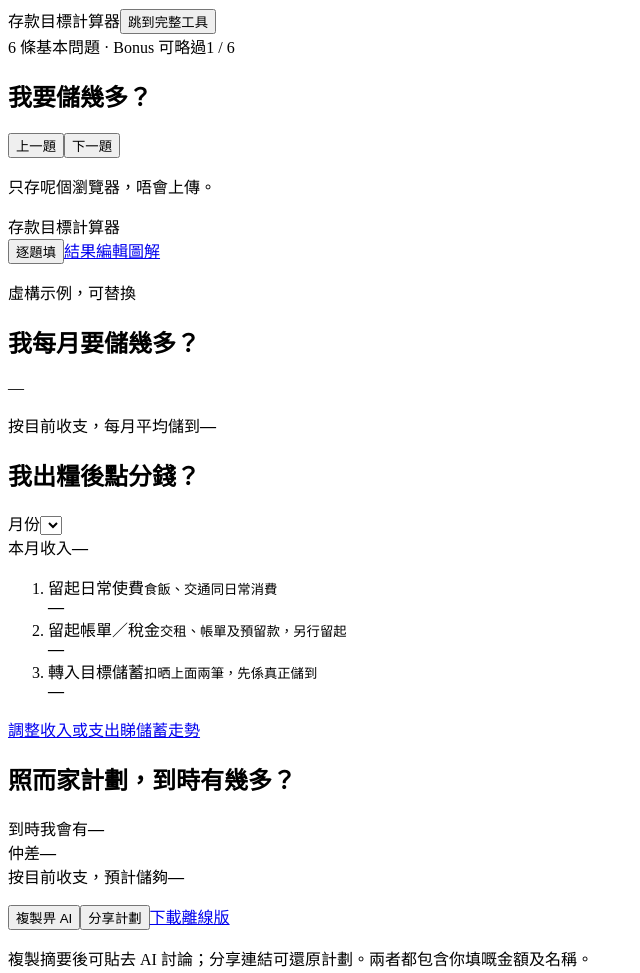
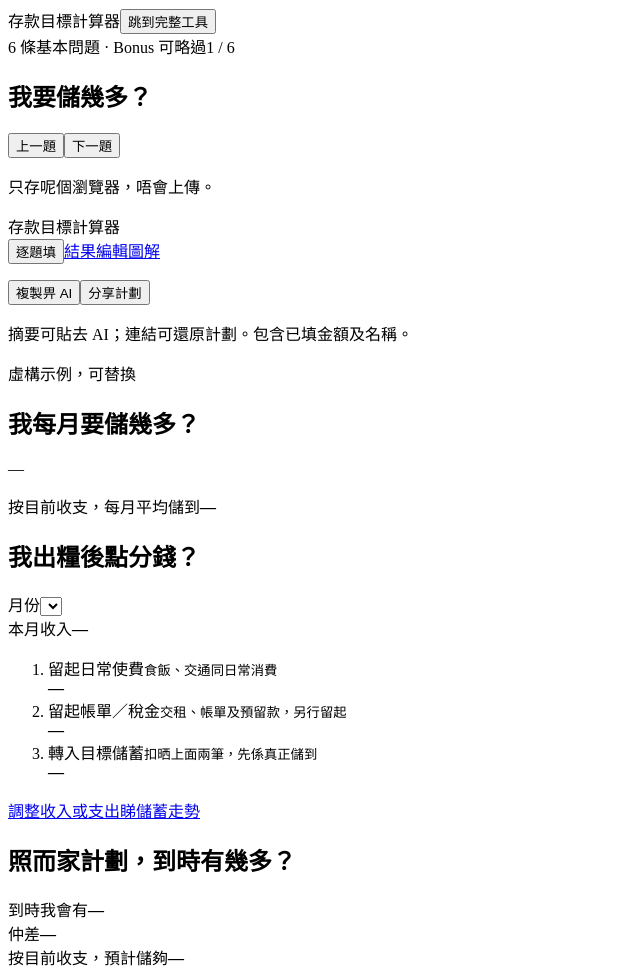
Before and after one commit to tombelieber/savings-goal-calculator, a website: page calculator-page.html in a window 1280 px wide. Shown: the top 973 px of the page, without its empty margins (0-640 px from the left). Drawn offline with Linux system fonts and the light colour scheme.

Commit message:
fix: put plan copy and share actions at the top (#4)

```diff
--- a/calculator-page.html
+++ b/calculator-page.html
@@ -22,6 +22,7 @@
 <header><div class="topbar"><span>存款目標計算器</span><nav aria-label="內容"><button type="button" id="start-quick">逐題填</button><a href="#goal">結果</a><a href="#inputs">編輯</a><a href="#visual-summary">圖解</a></nav></div></header>
 <main><div id="shared-plan-banner" class="share-banner" hidden><p>呢份係朋友分享嘅計劃，未取代我原有設定。</p><div><button type="button" id="keep-shared-plan">用呢份做我嘅計劃</button><button type="button" id="restore-local-plan">返回我的計劃</button></div></div><p id="share-import-note" class="help" role="status"></p><div class="layout"><div class="overview">
 <section class="slide" id="goal" aria-labelledby="goal-title">
+ <div class="utility-actions"><button type="button" id="copy-ai">複製畀 AI</button><button type="button" id="share-plan">分享計劃</button></div><p class="help">摘要可貼去 AI；連結可還原計劃。包含已填金額及名稱。</p><p id="ai-copy-status" class="help" role="status"></p><section id="ai-copy-panel" class="share-panel" aria-label="複製計劃畀 AI" hidden><div class="share-panel-head"><strong>複製計劃畀 AI</strong><button type="button" id="close-ai-copy" aria-label="關閉 AI 摘要">關閉</button></div><label for="ai-plan-text" class="name-label">計劃摘要</label><textarea id="ai-plan-text" rows="8" readonly spellcheck="false"></textarea></section><section id="share-panel" class="share-panel" aria-label="分享此計劃" hidden><div class="share-panel-head"><strong>分享一份可調整嘅計劃</strong><button type="button" id="close-share" aria-label="關閉分享">關閉</button></div><p class="help">連結包含金額及自訂名稱；任何收到連結嘅人都睇到。只喺你複製／傳送時分享。</p><label for="share-link" class="name-label">分享連結</label><input id="share-link" type="text" readonly spellcheck="false"><button type="button" id="copy-share" class="action-primary">複製連結</button><p class="help" id="share-copy-status" role="status"></p></section>
  <span class="badge" id="example-status">虛構示例，可替換</span>
  <h1 id="goal-title" tabindex="-1">我每月要儲幾多？</h1><p class="goal-line" id="goal-line"></p>
  <p class="monthly-amount" id="monthly-required">—</p><p class="help monthly-basis" id="monthly-basis"></p>
@@ -42,7 +43,7 @@
  <div class="track" id="progress" role="progressbar" aria-label="儲蓄目標完成度" aria-valuemin="0" aria-valuemax="100" aria-valuenow="0"><span id="progress-fill"></span></div><div class="gap-row"><span id="gap-label">仲差</span><strong id="shortfall">—</strong></div>
  <div class="eta-box"><span class="label">按目前收支，預計儲夠</span><strong id="eta">—</strong></div>
  <p class="help" id="simple-plan-note"></p><p class="help" id="assumption-note"></p>
- <div class="utility-actions"><button type="button" id="copy-ai">複製畀 AI</button><button type="button" id="share-plan">分享計劃</button><a href="./offline.zip" download="savings-goal-calculator.zip" id="download-offline">下載離線版</a></div><p class="help">複製摘要後可貼去 AI 討論；分享連結可還原計劃。兩者都包含你填嘅金額及名稱。</p><p id="ai-copy-status" class="help" role="status"></p><section id="ai-copy-panel" class="share-panel" aria-label="複製計劃畀 AI" hidden><div class="share-panel-head"><strong>複製計劃畀 AI</strong><button type="button" id="close-ai-copy" aria-label="關閉 AI 摘要">關閉</button></div><label for="ai-plan-text" class="name-label">計劃摘要</label><textarea id="ai-plan-text" rows="8" readonly spellcheck="false"></textarea></section><section id="share-panel" class="share-panel" aria-label="分享此計劃" hidden><div class="share-panel-head"><strong>分享一份可調整嘅計劃</strong><button type="button" id="close-share" aria-label="關閉分享">關閉</button></div><p class="help">連結包含金額及自訂名稱；任何收到連結嘅人都睇到。只喺你複製／傳送時分享。</p><label for="share-link" class="name-label">分享連結</label><input id="share-link" type="text" readonly spellcheck="false"><button type="button" id="copy-share" class="action-primary">複製連結</button><p class="help" id="share-copy-status" role="status"></p></section>
+ <div class="utility-actions"><a href="./offline.zip" download="savings-goal-calculator.zip" id="download-offline">下載離線版</a></div>
 </section>
 <section class="slide" id="months" aria-labelledby="months-title">
  <h2 id="months-title">我嘅儲蓄走勢</h2><div class="chart-toolbar"><div class="segmented" role="group" aria-label="折線圖視角"><button type="button" data-chart-mode="balance" aria-pressed="true">淨儲蓄</button><button type="button" data-chart-mode="flow" aria-pressed="false">每月收支</button></div><span class="chart-period" id="chart-period"></span></div>
```
Also changed, not shown: dist/index.html, dist/offline.html, dist/sw.js, docs/images/top-actions-after-mobile.jpg (added), docs/images/top-actions-before-mobile.jpg (added), 1 other file.
